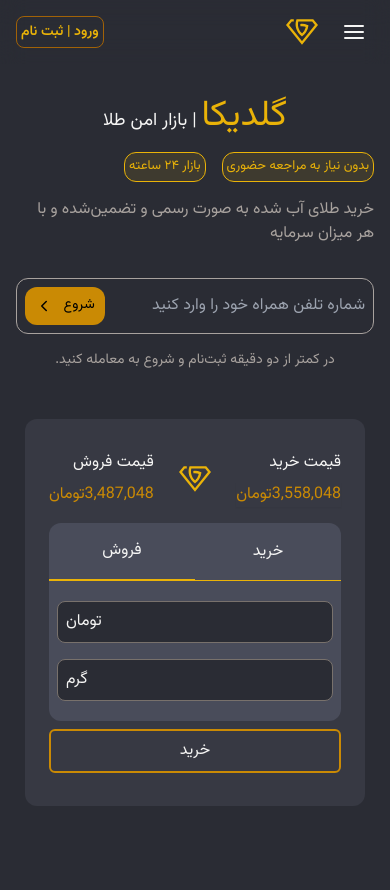
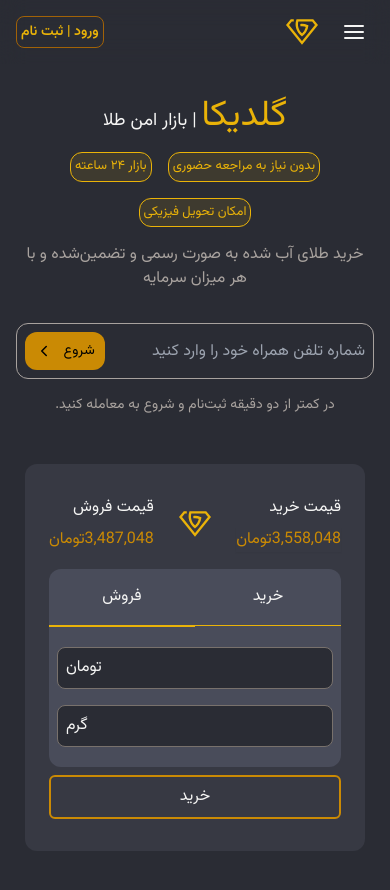
Before and after one commit to matinsekhavat/goldika-clone, a Next.js app: page / in a window 390 px wide. Shown: the top 890 px of the page. Built offline with nearby package versions, Linux system fonts and the light colour scheme.

Commit message:
implement ButtonBadge component and fix responsive isssues

```diff
--- a/src/app/page.tsx
+++ b/src/app/page.tsx
@@ -1,4 +1,5 @@
 import BoxCalculator from "../components/main-hero/BoxCalculator";
+import ButtonBadge from "../components/main-hero/ButtonBadge";
 import PhoneNumberInput from "../components/main-hero/PhoneNumberInput";
 
 function HomePage() {
@@ -6,10 +7,10 @@
     <div className="my-24 container-fluid">
       {/* Hero Section */}
 
-      <div className="grid grid-cols-1 gap-y-4 gap-x-12 min-[880px]:grid-cols-[1.3fr_1fr] min-[880px]:items-end">
+      <div className="grid grid-cols-1 gap-y-4 gap-x-20  min-[880px]:grid-cols-[1.2fr_1fr] min-[880px]:items-end">
         {/* content */}
-        <div>
-          <div className="text-center space-y-4 md:text-right mb-4">
+        <div className="">
+          <div className="text-center space-y-4 min-[880px]:text-right mb-4">
             <h1 className="text-lg md:text-2xl">
               <span className="text-4xl text-yellow-500 md:font-bold md:text-5xl">
                 گلدیکا
@@ -17,17 +18,14 @@
               | بازار امن طلا
             </h1>
             {/* badge */}
-            <div className="flex items-center gap-4 text-[13px]">
-              <span className="p-1 rounded-xl text-yellow-500 border border-yellow-500 bg-yellow-500/10">
-                بدون نیاز به مراجعه حضوری
-              </span>
-              <span className="p-1 rounded-xl text-yellow-500 border border-yellow-500 bg-yellow-500/10">
-                بازار ۲۴ ساعته
-              </span>
+            <div className="flex items-center gap-4 justify-center min-[880px]:justify-normal flex-wrap text-[13px]">
+              <ButtonBadge>بدون نیاز به مراجعه حضوری</ButtonBadge>
+              <ButtonBadge>بازار ۲۴ ساعته</ButtonBadge>
+              <ButtonBadge>امکان تحویل فیزیکی</ButtonBadge>
             </div>
           </div>
           {/* middle text content */}
-          <div className="">
+          <div className="text-center min-[880px]:text-right">
             <p className="hidden sm:block sm:text-xl md:text-2xl">
               خرید و فروش آنلاین طلای آب شده (بدون اجرت)
             </p>
@@ -36,7 +34,7 @@
             </p>
           </div>
           {/* Phone number */}
-          <div className=" my-8 text-center md:text-right space-y-4 max-w-96 mx-auto md:mx-0 md:max-w-none ">
+          <div className=" my-8 text-center min-[880px]:text-right space-y-4 max-w-96 mx-auto min-[880px]:mx-0 min-[880px]:max-w-none ">
             <PhoneNumberInput />
             <p className="text-stone-400 text-[14px]">
               در کمتر از دو دقیقه ثبت‌نام و شروع به معامله کنید.
```
